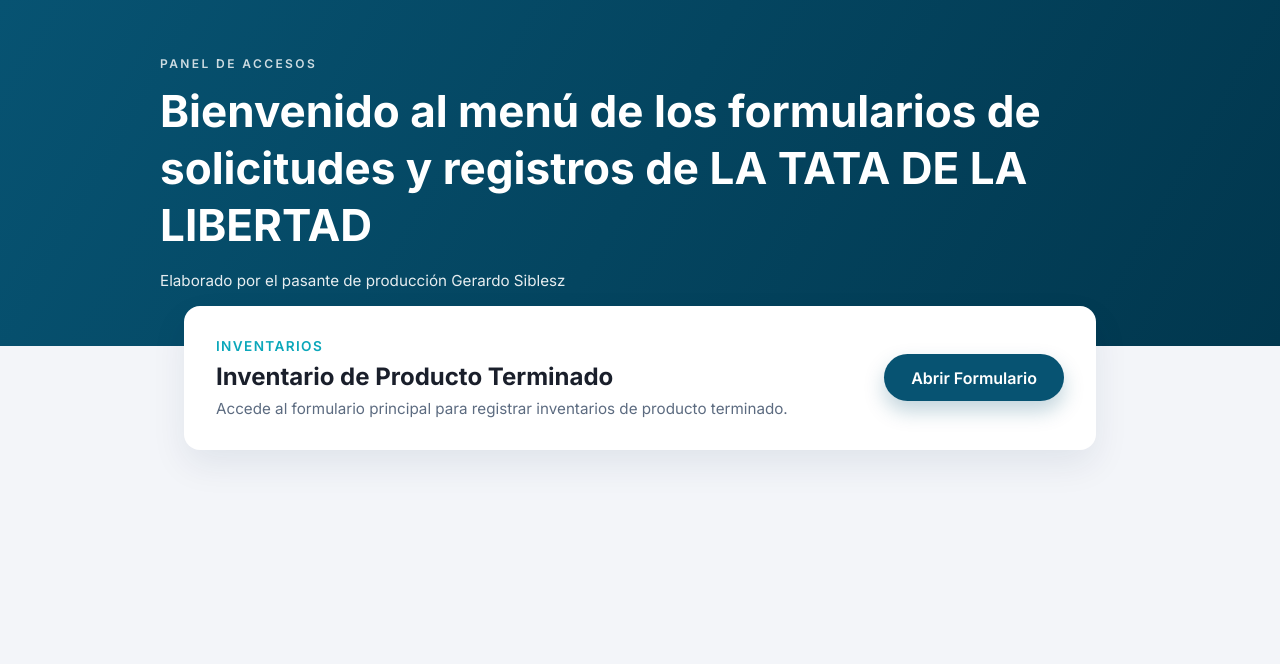
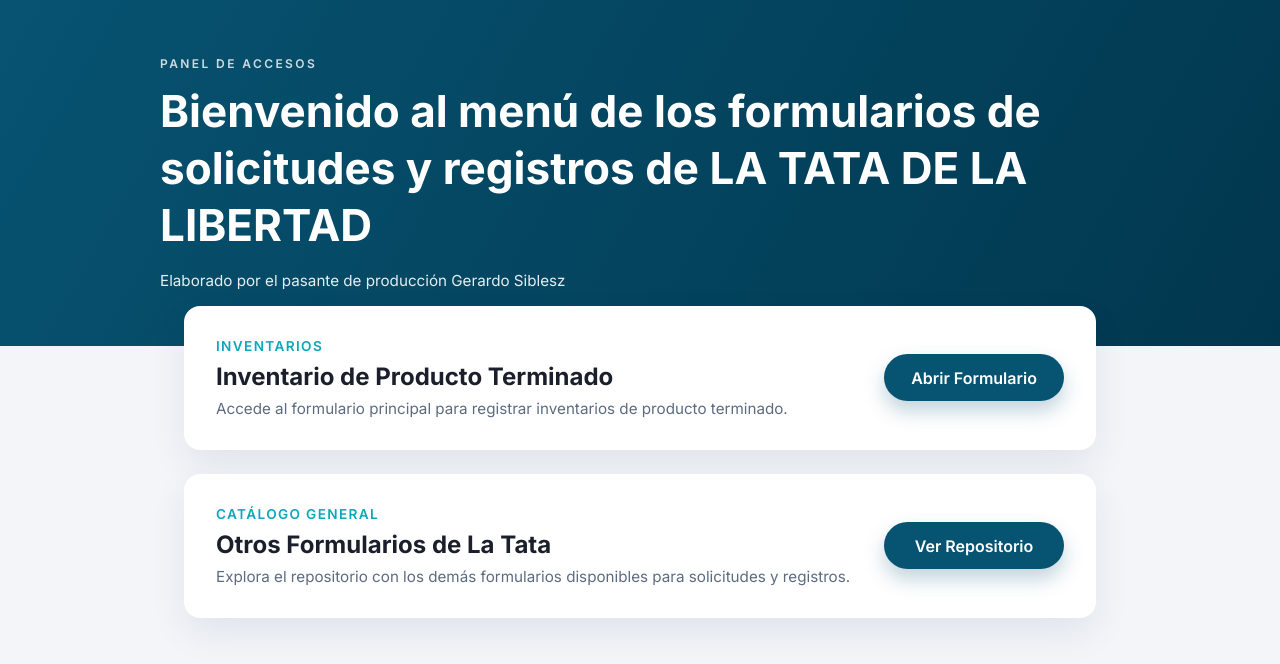
Before and after one commit to Gsiblesz/MENU-FORMULARIOS-LA-TATA, a plain HTML site: page index.html in a window 1280 px wide. Drawn offline with Linux system fonts and the light colour scheme.

Commit message:
feat: agrega acceso a otros formularios

```diff
--- a/index.html
+++ b/index.html
@@ -34,6 +34,21 @@
           </a>
         </div>
       </section>
+
+      <section class="menu-card">
+        <div class="menu-card__body">
+          <p class="menu-card__eyebrow">Catálogo General</p>
+          <h2>Otros Formularios de La Tata</h2>
+          <p class="menu-card__text">
+            Explora el repositorio con los demás formularios disponibles para solicitudes y registros.
+          </p>
+        </div>
+        <div class="menu-card__actions">
+          <a class="btn" href="https://github.com/Gsiblesz/LA_TATA_DELA_LIBERTAD.git" target="_blank" rel="noopener noreferrer">
+            Ver Repositorio
+          </a>
+        </div>
+      </section>
     </main>
   </body>
 </html>
```
